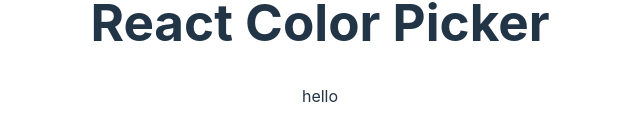
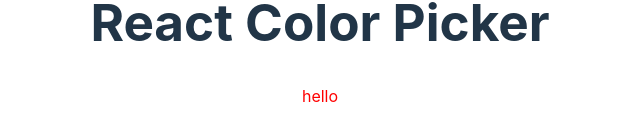
Before and after one commit to rebs-code/react-color-picker, a React (Vite) app: page / in a window 1280 px wide. Shown: the part 366-506 px from the top of the page, without its empty margins (320-960 px from the left). Built offline with nearby package versions, Linux system fonts and the light colour scheme.

Commit message:
add: ColorPicker CSS module and import in component

```diff
--- a/src/App.jsx
+++ b/src/App.jsx
@@ -1,6 +1,6 @@
 import "./App.css";
 //import color picker component
-import ColorPicker from "./components/ColorPicker";
+import ColorPicker from "./components/ColorPicker/ColorPicker";
 
 function App() {
   return (
--- a/src/components/ColorPicker.jsx
+++ b/src/components/ColorPicker/ColorPicker.jsx
@@ -1,5 +1,7 @@
 //import useState
 import React, { useState } from "react";
+//import ColorPicker module
+import styles from "./ColorPicker.module.css";
 
 function ColorPicker() {
   //create state for color
@@ -7,7 +9,7 @@
 
   return (
     <>
-      <div>hello</div>
+      <div className={styles.colorPicker}>hello</div>
     </>
   );
 }
--- /dev/null
+++ b/src/components/ColorPicker/ColorPicker.module.css
@@ -0,0 +1,4 @@
+/* ColorPicker.module.css */
+.colorPicker {
+  color: red;
+}
```
